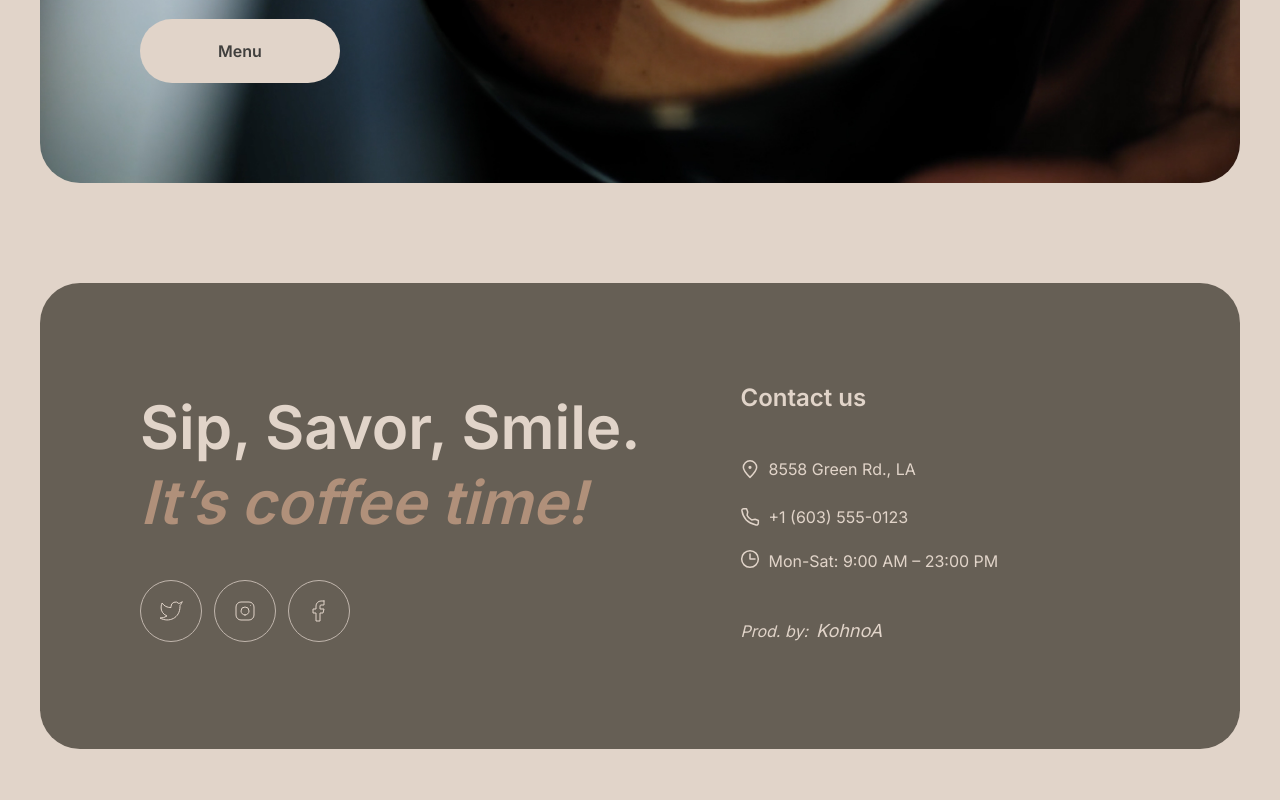
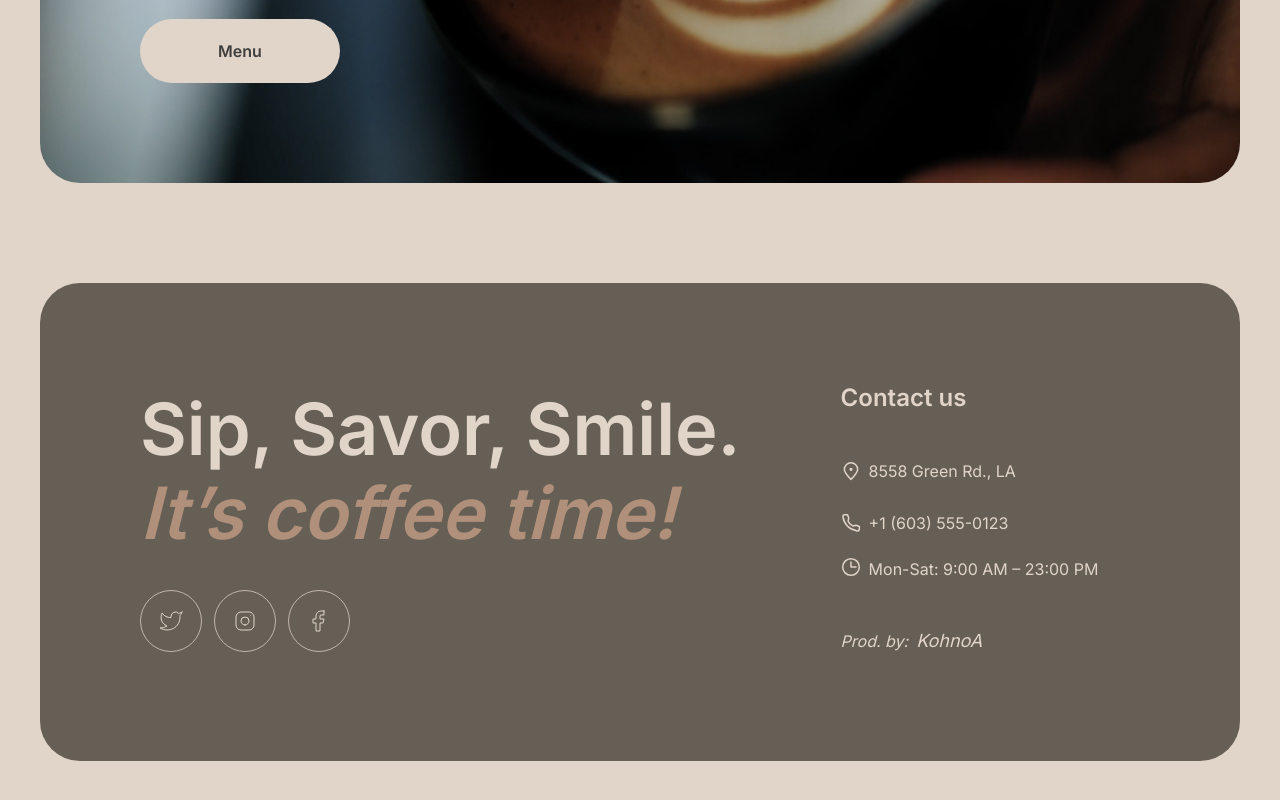
Before and after one commit to KohnoA/coffee-house, a Next.js app: page / in a window 1280 px wide. Shown: the part 560-1360 px from the top of the page. Built offline with nearby package versions, Linux system fonts and the light colour scheme.

Commit message:
feat: created Title component

```diff
--- a/src/UI/Button.tsx
+++ b/src/UI/Button.tsx
@@ -31,7 +31,7 @@ export default function Button<E extends ElementType = typeof DEFAULT_ELEMENT>({
       {...otherProps}
       className={`${
         view === BUTTON_VIEW.PRIMARY
-          ? 'py-[20px] px-[78px] bg-bgBody text-textDark transition-colors hover:bg-[#D3C5B9]'
+          ? 'py-[20px] px-[78px] bg-bgBody text-textDark transition-colors hover:bg-[#D3C5B9] active:bg-[#BDB1A7]'
           : 'py-[10px] px-[77.5px] text-textDark border-2 border-borderDark bg-transparent transition-colors hover:text-textLight hover:bg-bgContainer active:bg-textDark active:border-textDark'
       } font-semibold inline-block rounded-full ${className ?? ''}`}
     >
--- a/src/UI/MyLink.tsx
+++ b/src/UI/MyLink.tsx
@@ -35,7 +35,7 @@ export default function MyLink<E extends ElementType = typeof DEFAULT_ELEMENT>({
     <Element
       href={href}
       {...otherProps}
-      className={`relative flex gap-1 items-center py-1 transition-opacity group active:opacity-75 ${
+      className={`relative flex gap-1 items-center py-1.5 transition-opacity group active:opacity-75 ${
         isActive ? 'pointer-events-none' : ''
       } ${className ?? ''}`}
     >
--- /dev/null
+++ b/src/UI/Title.tsx
@@ -0,0 +1,35 @@
+import { ReactNode } from 'react';
+
+type HeadingLevelType = 1 | 2 | 3 | 4 | 5;
+type HeadingSize = 1 | 2 | 3;
+
+interface TitleProps {
+  children: ReactNode;
+  className?: string;
+  level?: HeadingLevelType;
+  size?: HeadingSize;
+  accent?: boolean;
+}
+
+const DEFAULT_HEADING_LVL = 1;
+const DEFAULT_SIZE = 1;
+
+export default function Title({
+  children,
+  className,
+  accent = false,
+  size = DEFAULT_SIZE,
+  level = DEFAULT_HEADING_LVL,
+}: TitleProps) {
+  const TitleElement = `h${level}` as keyof JSX.IntrinsicElements;
+
+  return (
+    <TitleElement
+      className={`heading-${size} mb-[40px] ${
+        accent ? 'italic' : ''
+      } ${className}`}
+    >
+      {children}
+    </TitleElement>
+  );
+}
--- a/src/components/SocialList/SocialList.tsx
+++ b/src/components/SocialList/SocialList.tsx
@@ -10,9 +10,13 @@ const dataForSocialList = [
   { Icon: FacebookIcon, href: AUTHOR_LINKEDIN },
 ];
 
-export default function SocialList() {
+interface SocialListProps {
+  className?: string;
+}
+
+export default function SocialList({ className }: SocialListProps) {
   return (
-    <ul className="flex gap-[12px]">
+    <ul className={`flex gap-[12px] ${className ? className : ''}`}>
       {dataForSocialList.map(({ Icon, href }, index) => (
         <li key={index}>
           <a
--- a/src/modules/Footer.tsx
+++ b/src/modules/Footer.tsx
@@ -1,15 +1,16 @@
+import Title from '@/UI/Title';
 import Contacts from '@/components/Contacts';
 import SocialList from '@/components/SocialList';
 
 export default function Footer() {
   return (
     <footer className="container mb-[40px]">
-      <div className="flex items-center gap-[100px] py-[100px] px-[100px] text-textLight bg-bgContainer rounded-[40px]">
+      <div className="flex wrap items-center gap-[100px] py-[100px] px-[100px] text-textLight bg-bgContainer rounded-[40px]">
         <div>
-          <h2 className="heading-2 flex flex-col mb-[40px]">
+          <Title level={2} className="flex flex-col gap-2">
             Sip, Savor, Smile.
             <span className="text-textAccent italic">It’s coffee time!</span>
-          </h2>
+          </Title>
 
           <SocialList />
         </div>
--- a/src/modules/Promo.tsx
+++ b/src/modules/Promo.tsx
@@ -1,4 +1,5 @@
 import Button, { BUTTON_VIEW } from '@/UI/Button';
+import Title from '@/UI/Title';
 import ArrowRight from '@/components/icons/ArrowRight';
 import { APP_ROUTES } from '@/constants/routes';
 import Image from 'next/image';
@@ -10,10 +11,10 @@ export default function Promo() {
   return (
     <section className="relative flex justify-start items-start mb-[100px] py-[100px] px-[100px] text-textLight rounded-[40px] overflow-hidden">
       <div className="max-w-[530px]">
-        <h2 className="heading-1 mb-[40px]">
+        <Title level={2}>
           <span className="text-textAccent italic">Enjoy</span> premium coffee
           at our charming cafe
-        </h2>
+        </Title>
         <p className="mb-[40px]">
           With its inviting atmosphere and delicious coffee options, the Coffee
           House Resource is a popular destination for coffee lovers and those
```
